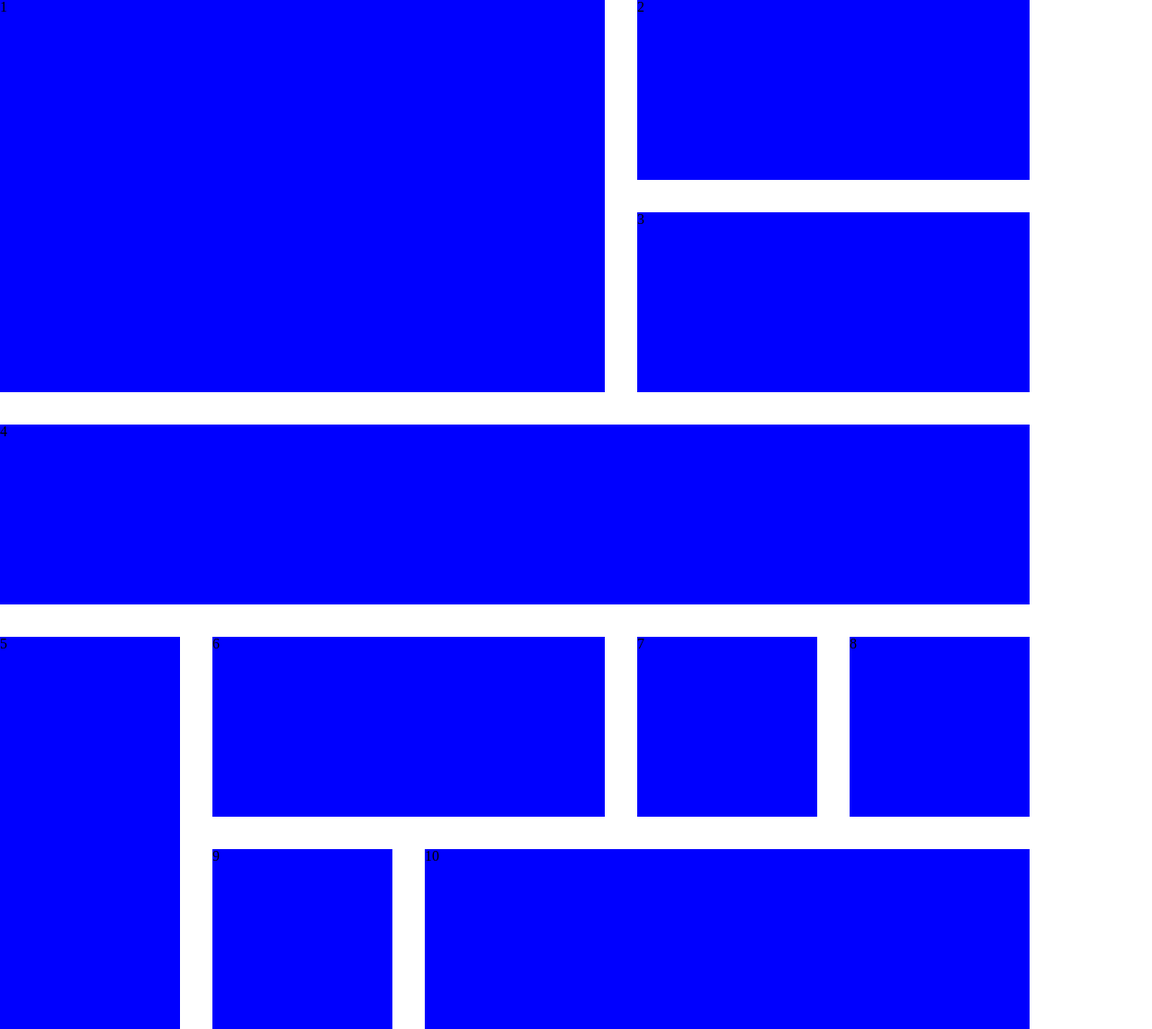
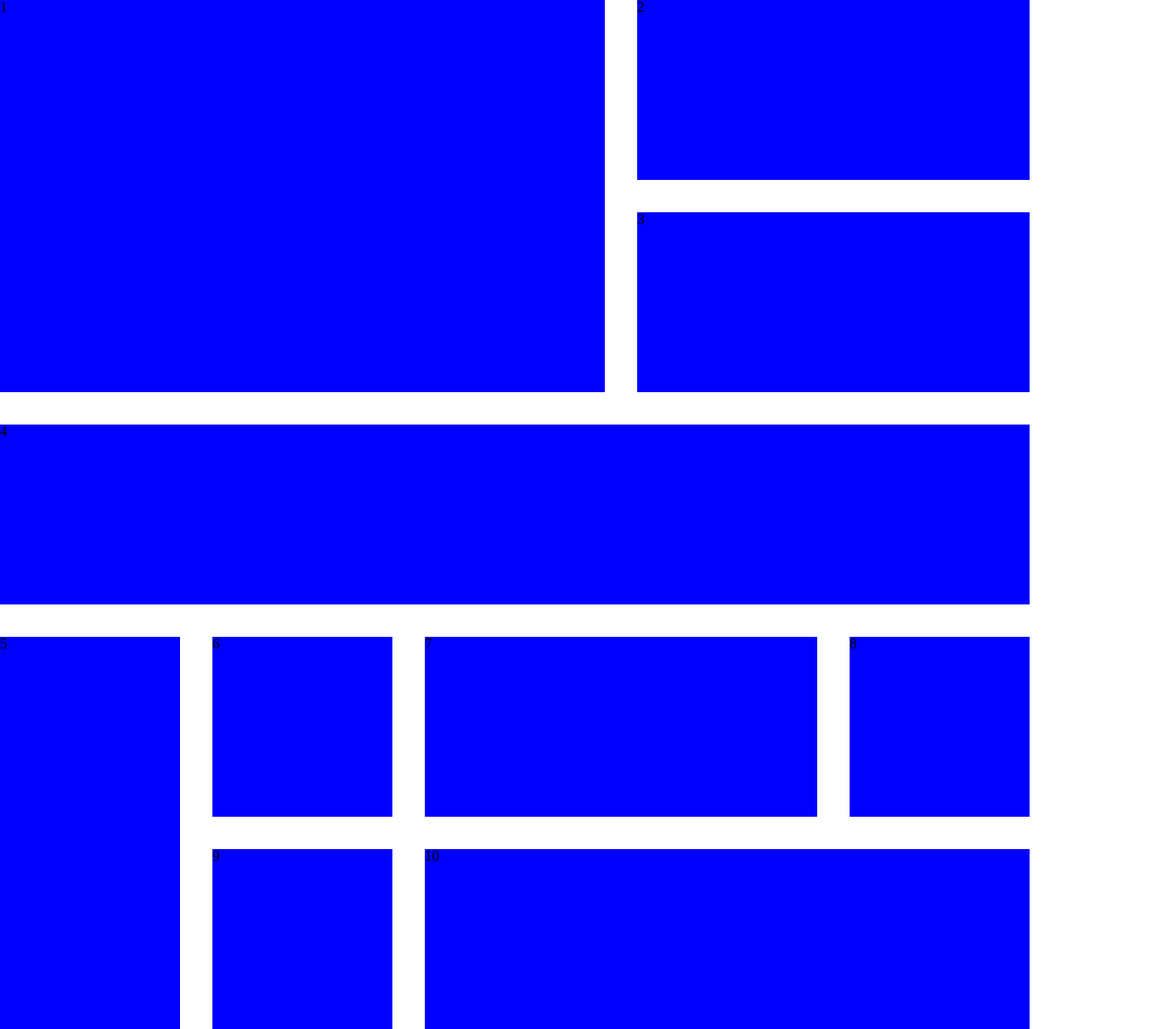
Before and after one commit to kormaks/korablov__practice6, a plain HTML site: page index.html in a window 1280 px wide. Shown: the whole page at 90% size. Drawn offline with nearby package versions, Linux system fonts and the light colour scheme.

Commit message:
Add files via upload

```diff
--- a/main.css
+++ b/main.css
@@ -10,7 +10,7 @@
 .item:nth-child(1) ,.item:nth-child(10){
     grid-column: span 3;
 }
-.item:nth-child(2),.item:nth-child(6),.item:nth-child(3){
+.item:nth-child(2),.item:nth-child(7),.item:nth-child(3){
     grid-column: span 2;
 }
 .item:nth-child(4){
```
